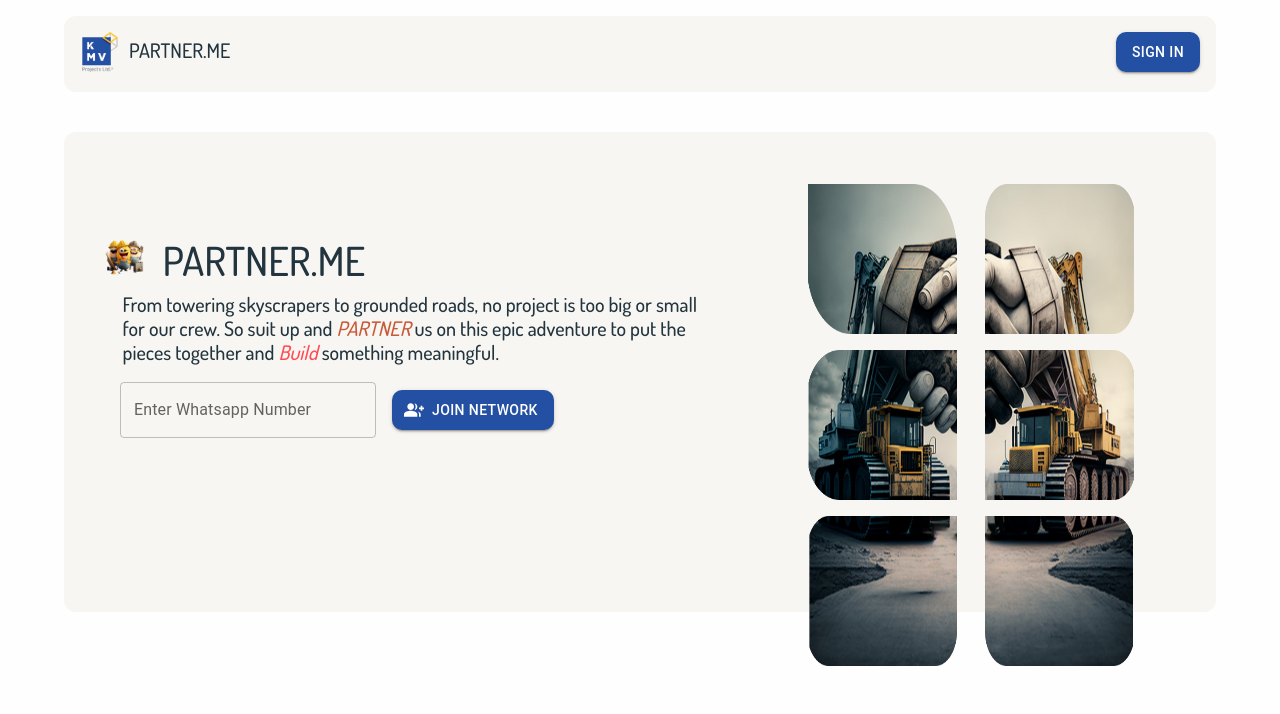
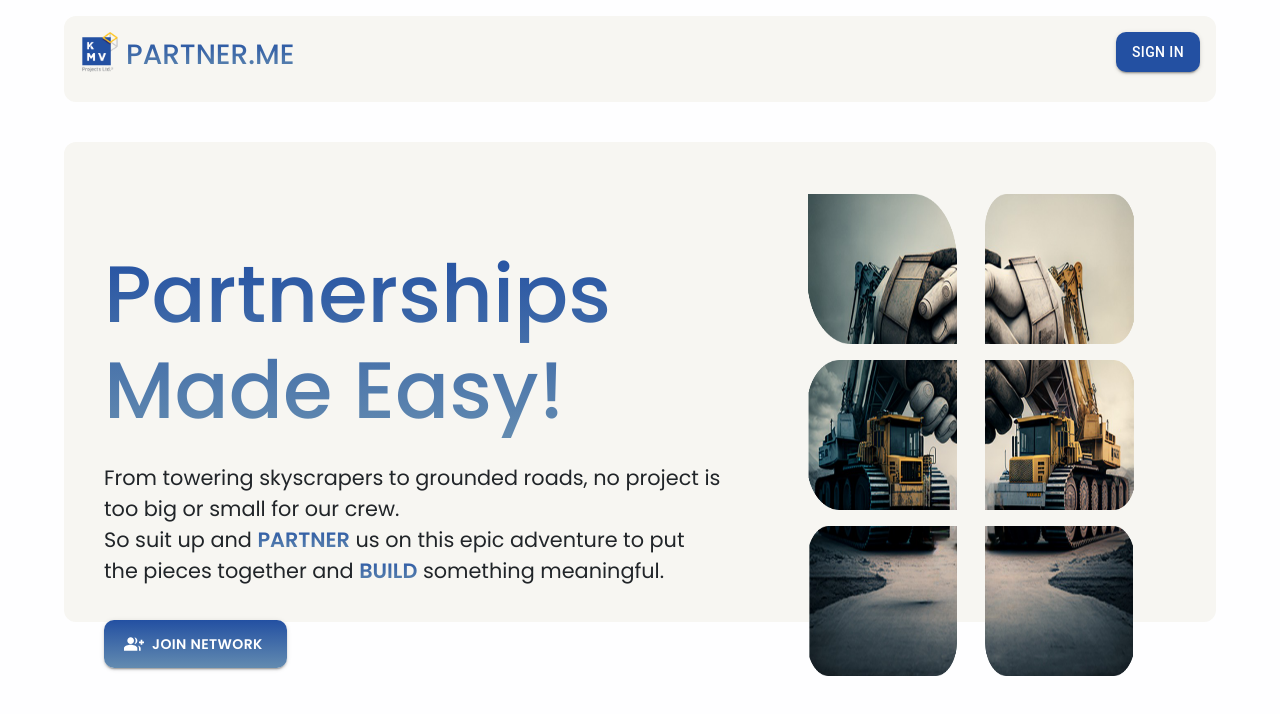
Before and after one commit to PiersoftDev/converse-portal360, a React (Create React App) app: page / in a window 1280 px wide. Shown: the top 714 px of the page. Built offline with nearby package versions, Linux system fonts and the light colour scheme; no server answers; what aws-amplify would draw is missing.

Commit message:
UI changes

```diff
--- a/public/index.html
+++ b/public/index.html
@@ -5,19 +5,16 @@
     <link rel="icon" href="%PUBLIC_URL%/favicon.ico" />
     <meta name="viewport" content="width=device-width, initial-scale=1" />
     <meta name="theme-color" content="#000000" />
-    <meta
-      name="description"
-      content="Web site created using create-react-app"
-    />
+    <meta name="description" content="Web site created using create-react-app" />
     <link rel="apple-touch-icon" href="%PUBLIC_URL%/kmv_logo.JPG" />
     <!--
       manifest.json provides metadata used when your web app is installed on a
       user's mobile device or desktop. See https://developers.google.com/web/fundamentals/web-app-manifest/
     -->
     <link rel="manifest" href="%PUBLIC_URL%/manifest.json" />
-    <link rel="preconnect" href="https://fonts.googleapis.com">
-<link rel="preconnect" href="https://fonts.gstatic.com" crossorigin>
-<link href="https://fonts.googleapis.com/css2?family=Dosis:wght@400;500;600;700&display=swap" rel="stylesheet">
+    <link rel="preconnect" href="https://fonts.googleapis.com" />
+    <link rel="preconnect" href="https://fonts.gstatic.com" crossorigin />
+    <link href="https://fonts.googleapis.com/css2?family=Poppins:ital,wght@0,200;0,300;0,400;0,500;0,600;1,200;1,300;1,400;1,500;1,600&display=swap" rel="stylesheet" />
     <!--
       Notice the use of %PUBLIC_URL% in the tags above.
       It will be replaced with the URL of the `public` folder during the build.
--- a/src/components/home/home-new.tsx
+++ b/src/components/home/home-new.tsx
@@ -47,25 +47,11 @@
 
   return (
     <div>
-      <Dialog
-        open={showSignInPopup}
-        onClose={handleSignInClose}
-        TransitionComponent={Transition}
-      >
-        <Login
-          showSignInForm={showSignInPopup}
-          showSignUpForm={showSignUpPopup}
-        />
+      <Dialog open={showSignInPopup} onClose={handleSignInClose} TransitionComponent={Transition}>
+        <Login showSignInForm={showSignInPopup} showSignUpForm={showSignUpPopup} />
       </Dialog>
-      <Dialog
-        open={showSignUpPopup}
-        onClose={handleSignUpClose}
-        TransitionComponent={Transition}
-      >
-        <Login
-          showSignInForm={showSignInPopup}
-          showSignUpForm={showSignUpPopup}
-        />
+      <Dialog open={showSignUpPopup} onClose={handleSignUpClose} TransitionComponent={Transition}>
+        <Login showSignInForm={showSignInPopup} showSignUpForm={showSignUpPopup} />
       </Dialog>
       <Container>
         <Box
@@ -87,12 +73,9 @@
               justifyContent: "flex-start",
             }}
           >
-            <img
-              src={logo}
-              style={{ width: 40, height: 40, alignContent: "center" }}
-            />
+            <img src={logo} style={{ width: 40, height: 40, alignContent: "center" }} />
             <p style={{ padding: 6 }}>
-              <h5>PARTNER.ME</h5>
+              <h3 className="gradient-text">PARTNER.ME</h3>
             </p>
           </Box>
 
@@ -117,6 +100,7 @@
             height: "60vh",
             backgroundColor: "#F7F6F2",
             borderRadius: 3,
+            position: "relative",
           }}
         >
           <Grid
@@ -129,25 +113,23 @@
             }}
           >
             <Grid xs={7} sx={{ mt: 10 }}>
-              <div style={{ display: "flex", flexDirection: "row" }}>
-                <img src={happy} style={{ width: 40, height: 40 }} />
-                <h1>PARTNER.ME</h1>
+              <div style={{ display: "flex", flexDirection: "row", marginBottom: "1rem" }}>
+                {/* <img src={happy} style={{ width: 300, height: 300, position: "absolute", left: "3%", bottom: "2%" }} alt="Crew" />*/}
+                <h1 className="main-heading gradient-text">Partnerships Made Easy!</h1>
               </div>
               <div style={{ display: "flex", flexDirection: "column" }}>
-                <h5>
-                  From towering skyscrapers to grounded roads, no project is too
-                  big or small for our crew. So suit up and
+                <p className="main-text">
+                  From towering skyscrapers to grounded roads, no project is too big or small for our crew. <br /> So suit up and <b className="gradient-text">PARTNER</b> us on this epic adventure to
+                  put the pieces together and <b className="gradient-text">BUILD</b> something meaningful.
                   {/* <div style={{ color: "#C85A3A" }}> */}
-                  <i style={{ color: "#C85A3A" }}>
+                  {/* <i style={{ color: "#C85A3A" }}>
                     <span> PARTNER </span>
-                  </i>
+                  </i> */}
                   {/* </div> */}
-                  us on this epic adventure to put the pieces together and
-                  <i style={{ color: "#FF4D54" }}>
+                  {/* <i style={{ color: "#FF4D54" }}>
                     <span> Build </span>
-                  </i>
-                  something meaningful.
-                </h5>
+                  </i> */}
+                </p>
                 <div
                   style={{
                     display: "flex",
@@ -155,31 +137,20 @@
                     marginTop: 10,
                   }}
                 >
-                  <TextField
-                    id="outlined-basic"
-                    label="Enter Whatsapp Number"
-                    variant="outlined"
-                    sx={{
-                      width: "20vw",
-                      ml: 2,
-                      p: 0,
-                      height: 40,
-                      lineHeight: "10vh",
-                    }}
-                  />
                   <Button
                     variant="contained"
                     size="medium"
                     sx={{
                       backgroundColor: "#2350A2",
                       height: 40,
-                      ml: 2,
+                      padding: "1.5rem",
+                      background: "-webkit-linear-gradient(#2350a2, #638bb0)",
                       mt: 1,
                     }}
                     startIcon={<GroupAddIcon />}
                     onClick={goToSignUp}
                   >
-                    Join Network
+                    <strong>Join Network</strong>
                   </Button>
                 </div>
               </div>
--- a/src/components/home/home.css
+++ b/src/components/home/home.css
@@ -1,9 +1,12 @@
+* {
+  font-family: "Poppins", sans-serif;
+}
 .introduction-text {
   font-weight: bold;
 }
 
 .introduction-text .primary {
-  color: #22343E;
+  color: #22343e;
   font-size: 3rem;
 }
 
@@ -16,7 +19,7 @@
   margin-top: 2rem;
 }
 
-.introduction-text  {
+.introduction-text {
   margin-top: 15%;
   margin-left: 10%;
   padding: 0.5rem 1rem;
@@ -28,41 +31,38 @@
   transition: all 0.5s;
 }
 
-
 .introduction-text button:active {
   transform: scale(0.95);
 }
 
-.home-page__hero-image{
+.home-page__hero-image {
   width: 50vw;
   height: 100vh;
 }
 
-.home-page__hero-text-container{
-  background-color: #EAE3D2;
-
-
+.home-page__hero-text-container {
+  background-color: #eae3d2;
 }
 
-.truckImg{
+.truckImg {
   width: 10vw;
 }
 
-h1,h5{
-  color: #22343E;
-  font-family: 'Dosis', sans-serif;
-  font-weight: bolder;
+/* h1,
+h5 {
+  color: #22343e;
+  font-weight: bold;
   font-size: 5 rem;
   line-height: 2.2;
   margin-left: 3%;
   margin-top: 3%;
   float: left;
-}
+} */
 
 button {
   padding: 0.5rem 1rem;
-  background-color: #22343E;
-  color: #D8C99D;
+  background-color: #22343e;
+  color: #d8c99d;
   outline: none;
   border-radius: 10px !important;
   font-size: 1.2rem;
@@ -73,8 +73,22 @@
   margin-top: 3%;
 }
 
-.home-page__logo{
+.home-page__logo {
   width: 5vw;
   margin-left: 50%;
   margin-top: 1%;
 }
+
+.main-heading {
+  font-size: 5rem;
+}
+
+.main-text {
+  font-size: 1.3rem;
+}
+
+.gradient-text {
+  background: -webkit-linear-gradient(#2350a2, #638bb0);
+  -webkit-background-clip: text;
+  -webkit-text-fill-color: transparent;
+}
```
